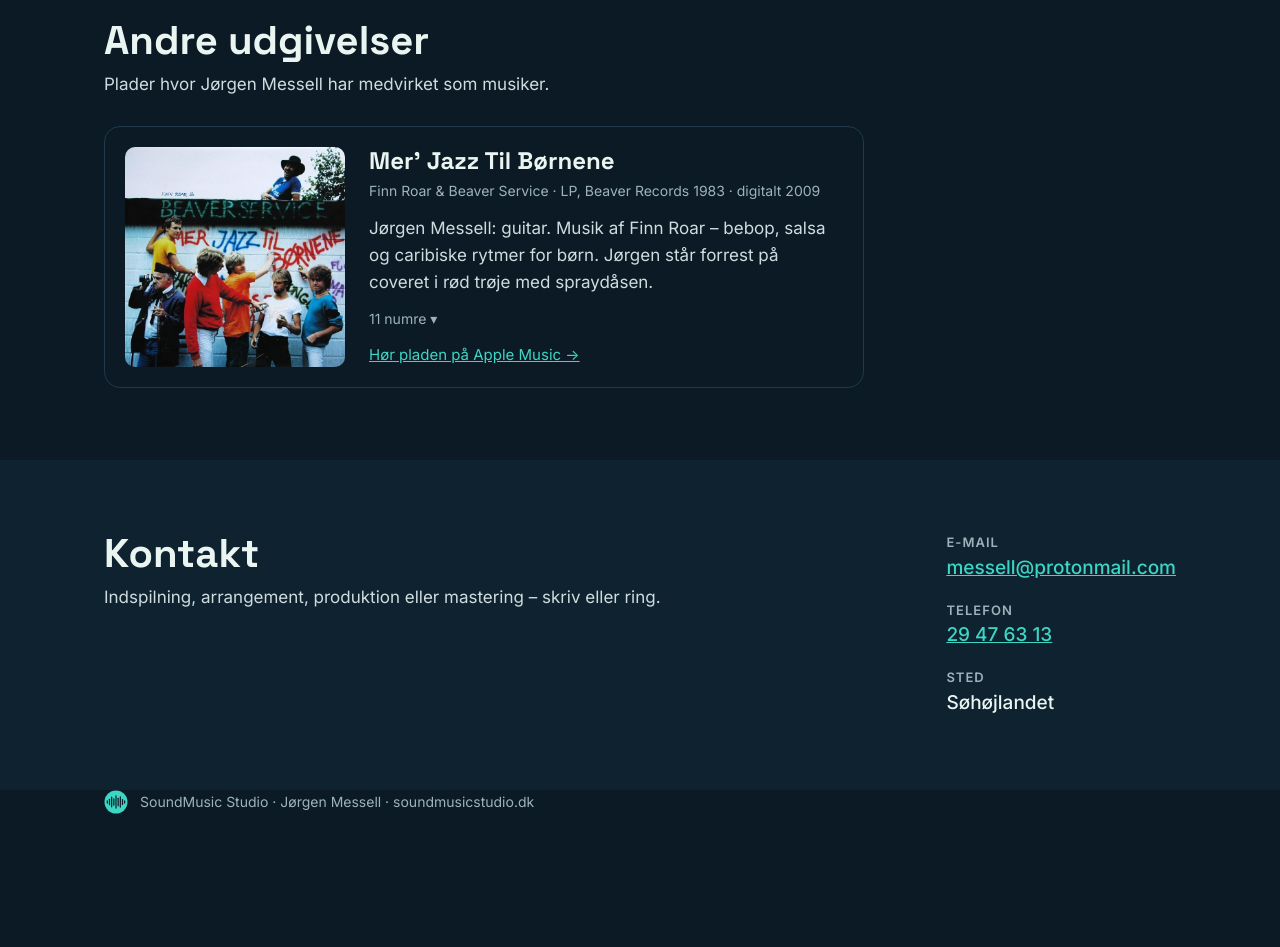
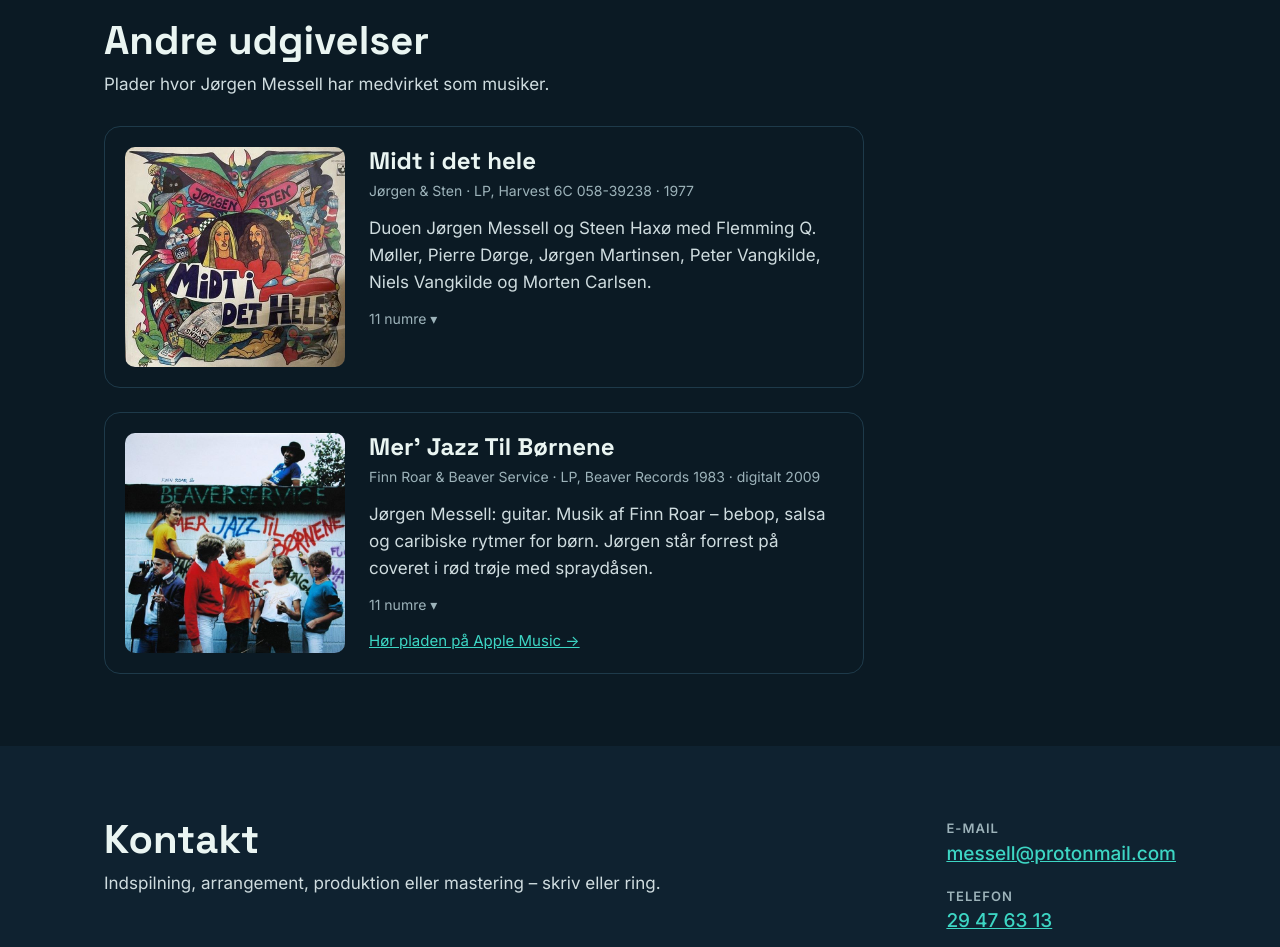
Before and after one commit to Messell/soundmusicstudio.dk, a plain HTML site: page index.html in a window 1280 px wide. Shown: the part 3520-4467 px from the top of the page. Before the commit the page ends 4334 px from the top, so only its background shows below. Drawn offline with nearby package versions, Linux system fonts and the light colour scheme.

Commit message:
Andre udgivelser: Jørgen & Sten – Midt i det hele (1977)
Co-Authored-By: Claude Opus 5.5 <noreply@anthropic.com>
Claude-Session: https://claude.ai/code/session_013WDuyvHaxdo95nzpFJCx5f

```diff
--- a/index.html
+++ b/index.html
@@ -88,7 +88,13 @@ footer{padding:32px 0;font-size:14px;color:var(--ink3)}
 <section id="andre"><div class="wrap">
 <h2>Andre udgivelser</h2>
 <p class="intro">Plader hvor Jørgen Messell har medvirket som musiker.</p>
-<article class="rel"><img src="img/mer-jazz-til-boernene.jpg" width="640" height="640" alt="Cover: Finn Roar &amp; Beaver Service – Mer' Jazz Til Børnene. Jørgen Messell står forrest i rød trøje med en spraydåse.">
+<article class="rel"><img src="img/midt-i-det-hele.jpg" width="440" height="450" alt="Cover: Jørgen &amp; Sten – Midt i det hele, farverig tegning med de to musikere i midten">
+<div class="info"><h3>Midt i det hele</h3>
+<p class="meta">Jørgen &amp; Sten · LP, Harvest 6C 058-39238 · 1977</p>
+<p style="margin:12px 0 0;color:var(--ink2)">Duoen Jørgen Messell og Steen Haxø med Flemming Q. Møller, Pierre Dørge, Jørgen Martinsen, Peter Vangkilde, Niels Vangkilde og Morten Carlsen.</p>
+<details class="cd"><summary><span class="meta">11 numre</span></summary><ol><li>Er der moms (på en sang om kærlighed)</li><li>Tjene penge</li><li>Jeg er træt</li><li>Præster og baroner</li><li>Dagens avis</li><li>Det er dejligt</li><li>Domus Vista</li><li>Kun</li><li>Vi er os (Psykolægen)</li><li>Emma</li><li>Blænde ti</li></ol></details>
+</div></article>
+<article class="rel" style="margin-top:24px"><img src="img/mer-jazz-til-boernene.jpg" width="640" height="640" alt="Cover: Finn Roar &amp; Beaver Service – Mer' Jazz Til Børnene. Jørgen Messell står forrest i rød trøje med en spraydåse.">
 <div class="info"><h3>Mer’ Jazz Til Børnene</h3>
 <p class="meta">Finn Roar &amp; Beaver Service · LP, Beaver Records 1983 · digitalt 2009</p>
 <p style="margin:12px 0 0;color:var(--ink2)">Jørgen Messell: guitar. Musik af Finn Roar – bebop, salsa og caribiske rytmer for børn. Jørgen står forrest på coveret i rød trøje med spraydåsen.</p>
```
Also changed, not shown: img/midt-i-det-hele.jpg (added).
